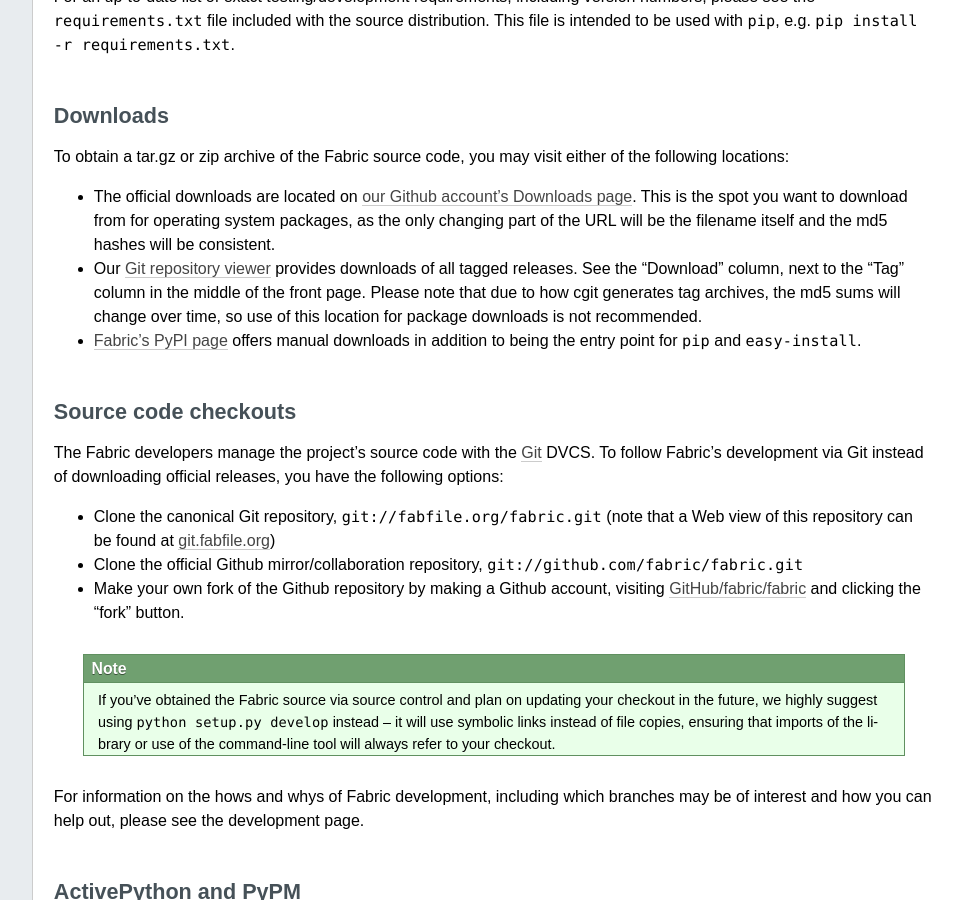
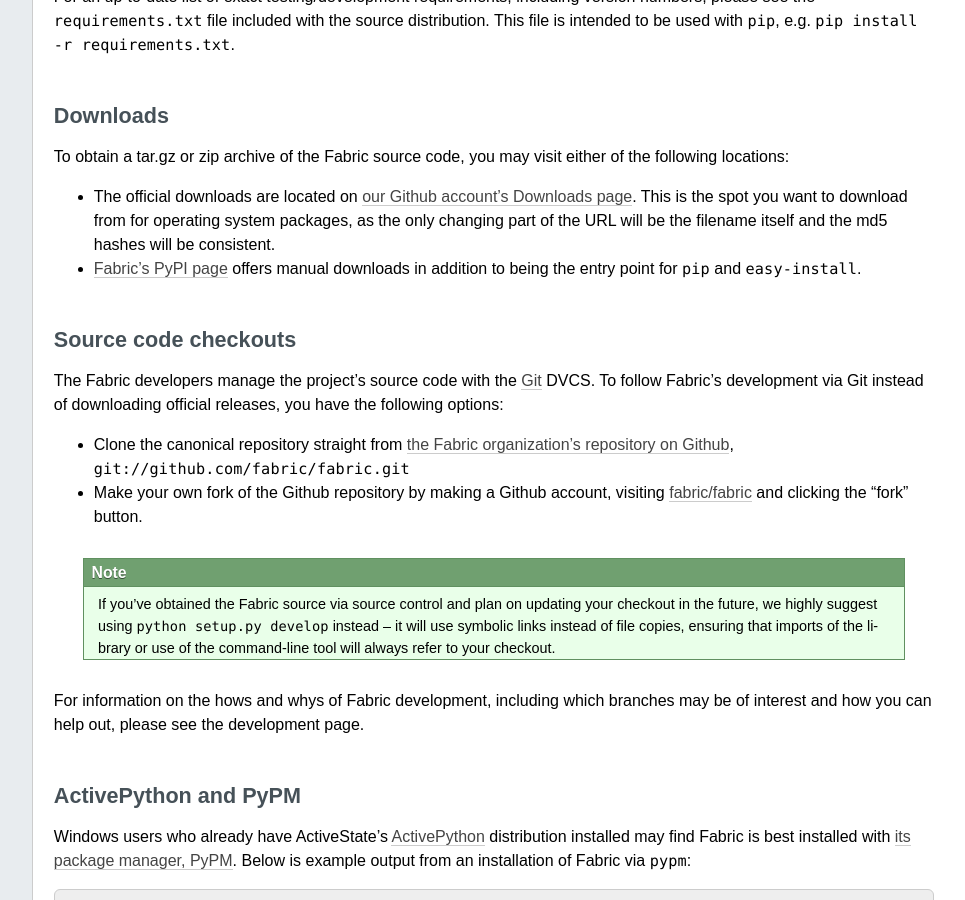
Before and after one commit to fabric/fabric, a Sphinx documentation site: the page built from docs/installation.rst, in a window 1280 px wide and 900 px high, scrolled down 2461 px. Shown: the whole window, without its empty margins (224-1189 px from the left). Built offline with Sphinx 7.4.7, drawn with Linux system fonts in a browser that asks for light colours; pages that are not in the unit, such as notebooks, are missing from menus; the version number could not be read and is left out.

Commit message:
Remove mention of git.fabfile.org from docs

```diff
--- a/docs/installation.rst
+++ b/docs/installation.rst
@@ -174,11 +174,6 @@
   <https://github.com/fabric/fabric/downloads>`_. This is the spot you want to
   download from for operating system packages, as the only changing part of the
   URL will be the filename itself and the md5 hashes will be consistent.
-* Our `Git repository viewer <http://git.fabfile.org>`_ provides downloads of
-  all tagged releases. See the "Download" column, next to the "Tag" column in
-  the middle of the front page. Please note that due to how cgit generates tag
-  archives, the md5 sums will change over time, so use of this location for
-  package downloads is not recommended.
 * `Fabric's PyPI page <http://pypi.python.org/pypi/Fabric>`_ offers manual
   downloads in addition to being the entry point for ``pip`` and
   ``easy-install``.
@@ -193,14 +188,12 @@
 <http://git-scm.com>`_ DVCS. To follow Fabric's development via Git instead of
 downloading official releases, you have the following options:
 
-* Clone the canonical Git repository, ``git://fabfile.org/fabric.git`` (note
-  that a Web view of this repository can be found at `git.fabfile.org
-  <http://git.fabfile.org>`_)
-* Clone the official Github mirror/collaboration repository,
+* Clone the canonical repository straight from `the Fabric organization's
+  repository on Github <https://github.com/fabric/fabric>`_,
   ``git://github.com/fabric/fabric.git``
 * Make your own fork of the Github repository by making a Github account,
-  visiting `GitHub/fabric/fabric <http://github.com/fabric/fabric>`_
-  and clicking the "fork" button.
+  visiting `fabric/fabric <http://github.com/fabric/fabric>`_ and clicking the
+  "fork" button.
 
 .. note::
 
```
